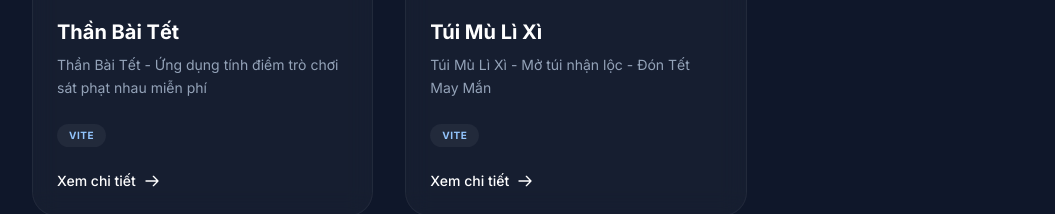
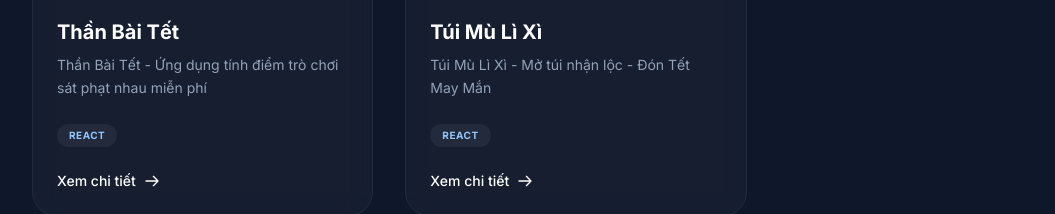
Before and after one commit to hml69/pgh, a React (Vite) app: page / in a window 1280 px wide. Shown: the part 1940-2154 px from the top of the page, without its empty margins (64-1119 px from the left). Built offline with nearby package versions, Linux system fonts and the light colour scheme.

Commit message:
Update constants.ts

```diff
--- a/constants.ts
+++ b/constants.ts
@@ -16,14 +16,14 @@ export const PROJECTS: Project[] = [
     images:'/images/thanbaitet.png',
     title: 'Thần Bài Tết',
     description: 'Thần Bài Tết - Ứng dụng tính điểm trò chơi sát phạt nhau miễn phí',
-    tags: ['Vite'],
+    tags: ['React'],
     link: 'https://thanbaitet.vercel.app/'
   },
   {
     images:'/images/tuimulixi.png',
     title: 'Túi Mù Lì Xì',
     description: 'Túi Mù Lì Xì - Mở túi nhận lộc - Đón Tết May Mắn',
-    tags: ['Vite'],
+    tags: ['React'],
     link: 'https://tuimulixi.vercel.app/'
   }
 ];
```
